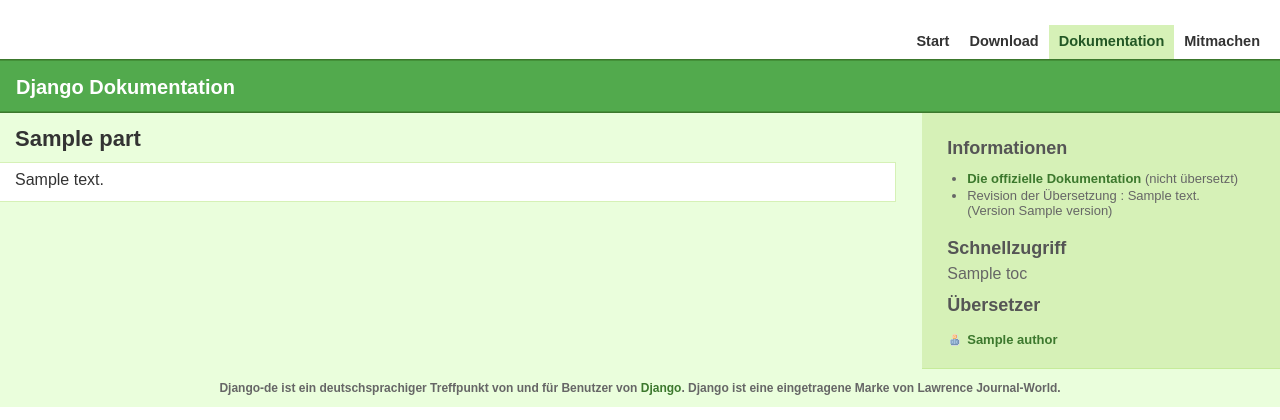
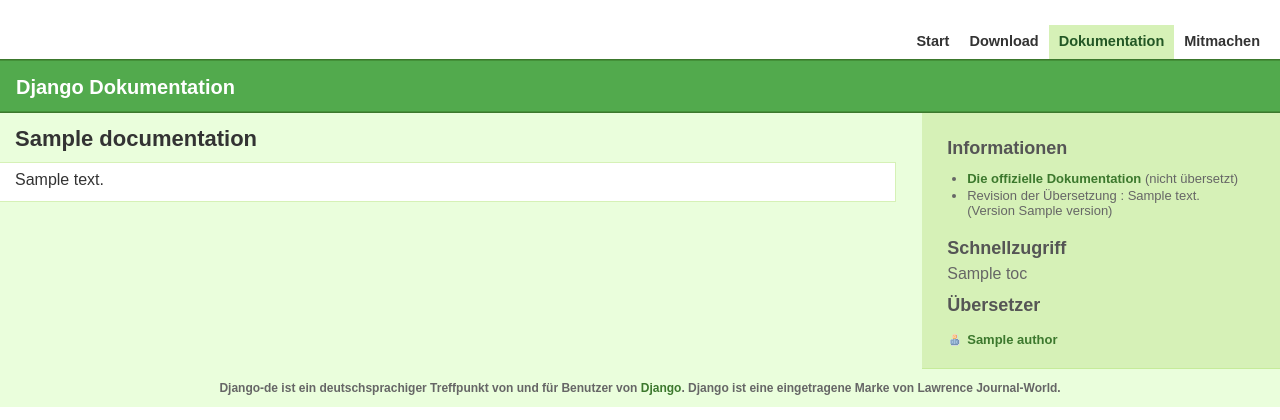
Before and after one commit to jezdez/django-de, a Django app: template django_de/apps/documentation/templates/documentation/detail.html in a window 1280 px wide. Shown: the top 420 px of the page. Run offline with Django 3.2, Linux system fonts and the light colour scheme; the template is opened without the code that fills it: most values are stand-ins (such as "Sample title", 1, 10 or a date in 2020); parts of the project's set-up code (start-up, migrations or seed data) failed here and were passed over.

Commit message:
fehler vierzehn. argh
git-svn-id: https://www.django-de.org/svn/django/site/trunk@55 72ec9c59-00b0-4840-a13a-91ba528515d4

```diff
--- a/django_de/apps/documentation/templates/documentation/detail.html
+++ b/django_de/apps/documentation/templates/documentation/detail.html
@@ -1,11 +1,11 @@
 {% extends "base_docs.html" %}
 
 {% block active_nav-documentation %}class="active"{% endblock %}
-{% block title %}Dokumentation | {{ parts.title }}{% endblock %}
+{% block title %}Dokumentation | {{ documentation.title }}{% endblock %}
 {% block coltype %}rest-document{% endblock %}
 
 {% block content %}
-<h1>{{ parts.title }}</h1>
+<h1>{{ documentation.title }}</h1>
 <div class="content first-content">
     {{ parts.body|safe }}
 </div>
```
